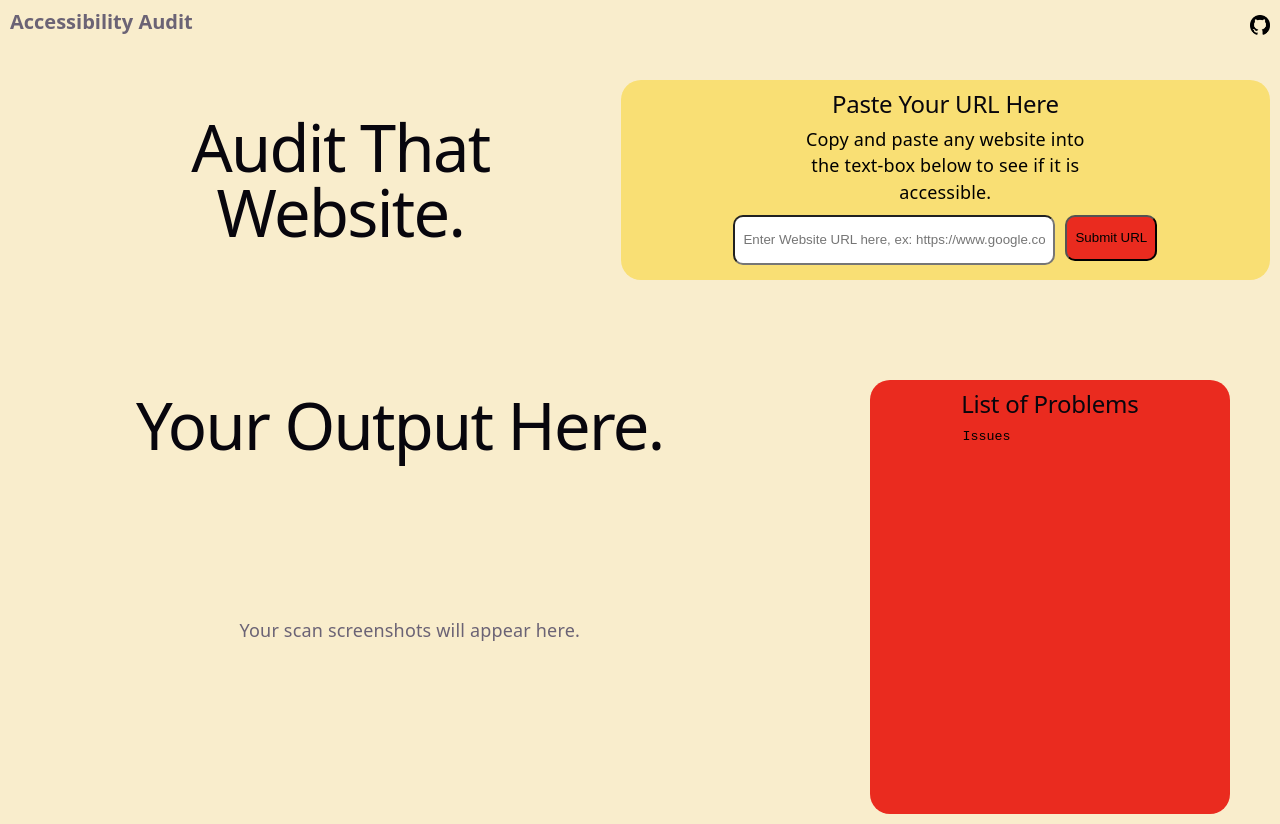
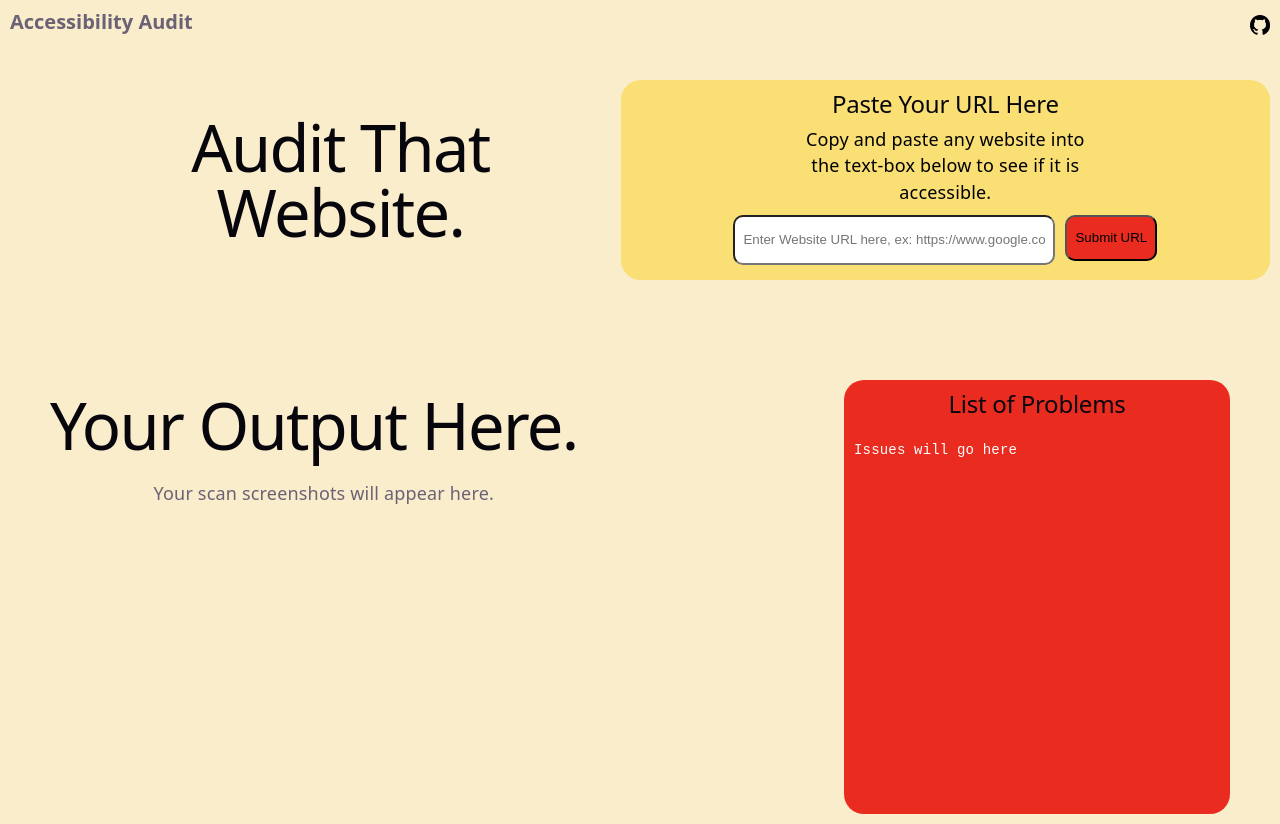
Before and after one commit to tis-lexie/accessibility-audit, a React (Vite) app: page / in a window 1280 px wide. Built offline with nearby package versions, Linux system fonts and the light colour scheme.

Commit message:
formats output response
also fits image output

```diff
--- a/src/App.css
+++ b/src/App.css
@@ -79,12 +79,16 @@
 
 .output-section{
   display: flex;
+  align-items: stretch;
   justify-content: space-between;
-  margin-left: 10%;
+  margin-left: 40px;
 }
 .problems-text{
   display: flex;
+  flex: 1 1 30%;
+  align-self: stretch;
   min-width: 30%;
+  max-width: 30%;
   flex-direction: column;
   align-items: center;
   padding: 10px;
@@ -94,24 +98,38 @@
 }
 
 #problem-output{
+  flex: 1 1 auto;
+  width: 100%;
+  box-sizing: border-box;
   background-color: transparent;
   border-color: transparent;
   resize: none;
+  min-height: 200px;
+  overflow: auto;
+  white-space: pre-wrap;
+  overflow-wrap: anywhere;
+  text-align: left;
+  line-height: 1.5;
+  color: #fff;
+  font-size: 14px;
 }
 #problem-output:focus {
   outline: none;
 }
 .image-area {
   width: 100%;
-  max-width: 800px;
+  max-width: 700px;
   min-height: 300px;
+  max-height: 2000px;
   margin: 24px auto;
 
-  border-radius: 20px;
+  border-radius: 0px;
   padding: 10px;
   display: flex;
-  align-items: center;
+  align-items: flex-start;
   justify-content: center;
+  overflow-y: auto;
+  overflow-x: auto;
 }
 
 .image-area img {
--- a/src/App.jsx
+++ b/src/App.jsx
@@ -1,14 +1,97 @@
 import { useState } from "react";
 import "./App.css";
 import ScreenshotViewer from "./screenshotViewer";
+import { API_URL } from "./config";
 
-const API_URL = "http://127.0.0.1:8000";
+function formatIssues(report) {
+  if (typeof report === "string") return report;
+  if (report?.error) return `Error: ${report.error}`;
+  if (!report?.results) return "Issues will go here";
+
+  const lines = [
+    `Scan: ${report.url}`,
+    "",
+    "Summary",
+    `Viewports scanned: ${report.summary?.viewport_count ?? report.results.length}`,
+    `Issue types: ${report.summary?.violation_type_count ?? 0}`,
+    `Affected elements: ${report.summary?.affected_element_count ?? 0}`,
+    `Manual reviews: ${report.summary?.manual_review_count ?? 0}`,
+  ];
+  const seenIssueTypes = new Set();
+
+  for (const result of report.results) {
+    lines.push("", `${result.viewport} results`, "=".repeat(30));
+
+    const displayedIssues = result.issues.filter((issue) => {
+      const issueType = issue.rule || issue.title;
+      if (seenIssueTypes.has(issueType)) return false;
+      seenIssueTypes.add(issueType);
+      return true;
+    });
+
+    if (displayedIssues.length === 0) {
+      lines.push(
+        result.issues.length === 0
+          ? "No automated issues found."
+          : "Repeated issue types omitted.",
+      );
+    }
+
+    displayedIssues.forEach((issue, index) => {
+      lines.push(
+        "",
+        `  ${index + 1}. ${issue.title || issue.rule}`,
+        `     Severity: ${issue.severity}`,
+        `     Description: ${issue.description || "Not provided"}`,
+      );
+
+      const displayedTargets = new Set();
+      issue.affected_elements.forEach((element) => {
+        const rawTarget = Array.isArray(element.target)
+          ? element.target.join(", ")
+          : element.target || "Not identified";
+        const target = rawTarget
+          .replace(/#\\[0-9a-f]+(?:\s+[0-9a-f]+)?(?=\s*>)/gi, "")
+          .replace(/\s*>\s*\.installment\b/g, "")
+          .replace(/^\s*>\s*/, "")
+          .replace(/\s*>\s*>/g, " > ")
+          .trim();
+        if (displayedTargets.has(target)) return;
+        displayedTargets.add(target);
+        lines.push(
+          `     ${target}`,
+        );
+      });
+
+      const suggestedFix = issue.affected_elements.find(
+        (element) => element.suggested_fix,
+      )?.suggested_fix;
+      lines.push(`     Suggested fix: ${suggestedFix || "Not provided"}`);
+
+      if (issue.learn_more) lines.push(`     Learn more: ${issue.learn_more}`);
+      lines.push("");
+    });
+
+    if (result.manual_review.length > 0) {
+      lines.push("", "Needs manual review");
+      result.manual_review.forEach((item, index) => {
+        lines.push(
+          `  ${index + 1}. ${item.title || item.rule}`,
+          `     ${item.description || "Review this item manually."}`,
+          "",
+        );
+      });
+    }
+  }
+
+  return lines.join("\n");
+}
 
 function App() {
   const [loading, setLoading] = useState(false);
   const [input, setInput] = useState("");
   const [images, setImages] = useState([]);
-  const [issues, setIssues] = useState("Issues");
+  const [issues, setIssues] = useState("Issues will go here");
 
   async function handleClick() {
     if (!input.trim()) return; // catches empty strings
@@ -16,6 +99,7 @@ function App() {
     const scanId = Date.now();
     setLoading(true);
     setImages([]);
+    setIssues("Issues will go here");
     try {
       const res = await fetch(
         `${API_URL}/scanner?url=${encodeURIComponent(input.trim())}`,
@@ -31,20 +115,16 @@ function App() {
 
       setIssues(data);
       console.log(data);
-      setImages([
-        {
-          id: 1,
-          url: `../scan-output/highlighted-desktop.jpg?v=${scanId}`,
-          label: "Desktop",
-          alt: "Desktop screenshot",
-        },
-        {
-          id: 2,
-          url: `../scan-output/highlighted-mobile.jpg?v=${scanId}`,
-          label: "Mobile",
-          alt: "Mobile screenshot",
-        },
-      ]);
+      setImages(
+        data.results.flatMap((scan, index) => [
+          {
+            id: `${index}`,
+            url: `${API_URL}${scan.screenshots.highlighted}?v=${scanId}`,
+            label: `${scan.viewport}`,
+            alt: `${scan.viewport} highlighted screenshot`,
+          },
+        ]),
+      );
     } catch (error) {
       setIssues({ error: error.message });
     } finally {
@@ -109,11 +189,9 @@ function App() {
           <div className="problems-text">
             <h2>List of Problems</h2>
             <label htmlFor="problem-output"></label>
-            <textarea
-              readOnly
-              id="problem-output"
-              value={typeof issues === "string" ? issues : JSON.stringify(issues, null, 2)}
-            />
+            <pre id="problem-output">
+              {formatIssues(issues)}
+            </pre>
           </div>
         </div>
       </div>
```
Also changed, not shown: 2 other files (tests, documents, lock files or other folders).
